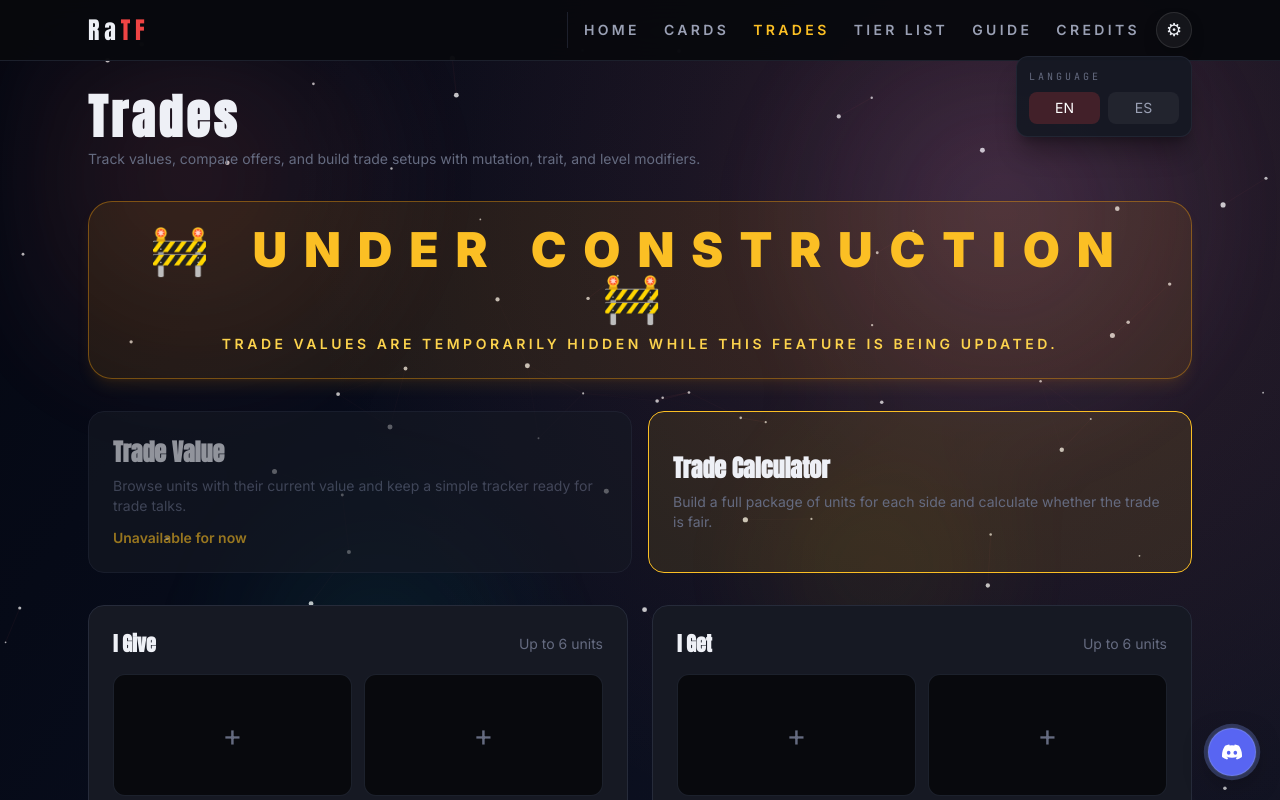
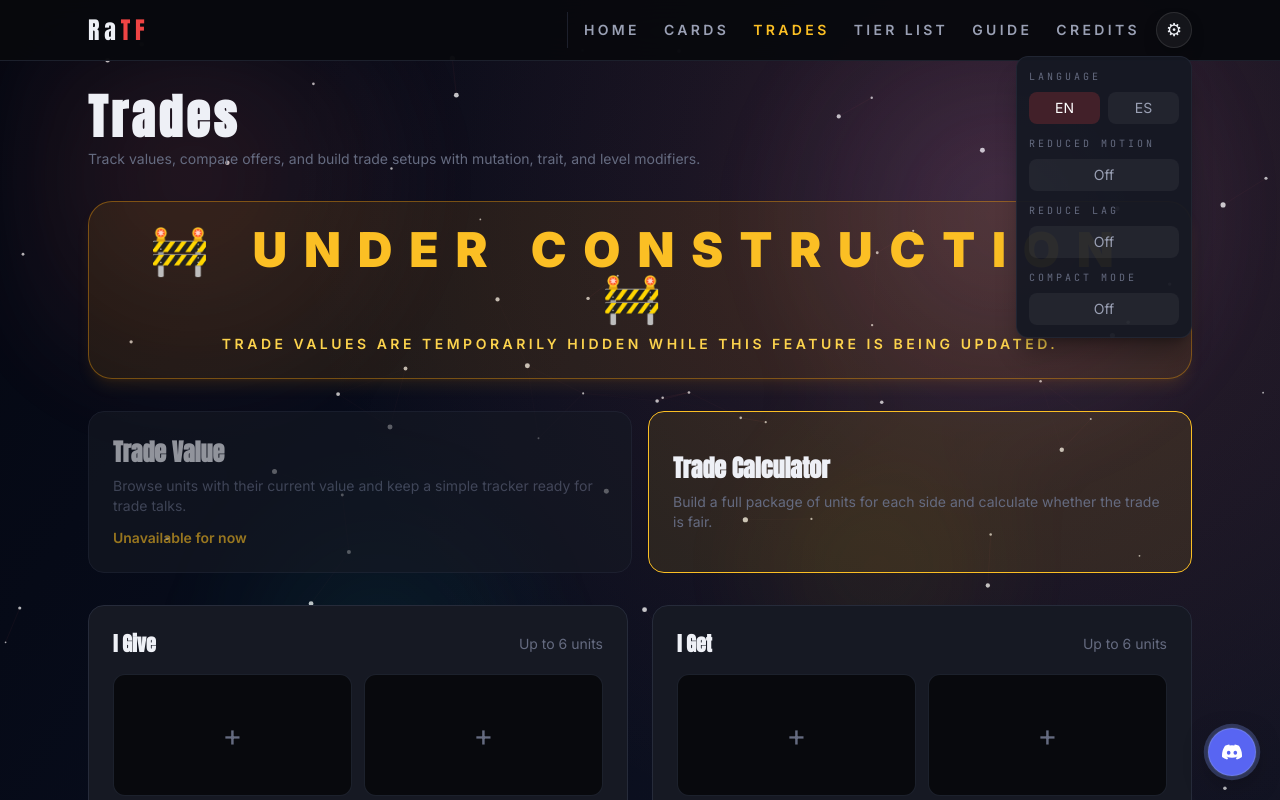
Before and after one commit to DarrrkSide/RaTF, a Next.js app: page /trades in a window 1280 px wide. Both pictures are taken after a click on the button "Open settings". Shown: the top 800 px of the page. Built offline with nearby package versions, Linux system fonts and the light colour scheme.

Commit message:
settings

```diff
--- a/app/globals.css
+++ b/app/globals.css
@@ -110,6 +110,14 @@ select:focus-visible,
   }
 }
 
+.reduced-motion *,
+.reduced-motion *::before,
+.reduced-motion *::after {
+  animation: none !important;
+  transition: none !important;
+  scroll-behavior: auto !important;
+}
+
 @keyframes pulse-ring {
   0% {
     box-shadow: 0 0 0 0 rgba(114, 137, 218, 0.55);
--- a/app/layout.tsx
+++ b/app/layout.tsx
@@ -47,8 +47,19 @@ export default function RootLayout({
           <InteractiveBackground />
           <NavBar />
           <main className="mx-auto max-w-6xl px-4 pb-24 pt-8 sm:px-6">{children}</main>
-          <footer className="mx-auto max-w-6xl border-t border-ink-line/70 px-4 py-8 text-center font-body text-xs text-text-faint sm:px-6">
-            Website developed and design by Eternal (@etx1_) on Discord.
+          <footer className="mx-auto max-w-6xl border-t border-ink-line/70 px-4 py-8 text-text-faint sm:px-6">
+            <div className="flex flex-col gap-4 md:flex-row md:items-center md:justify-between">
+              <div>
+                <p className="font-body text-sm text-text">Roll Anime to Fight guide — units, tier lists, and meta help in one place.</p>
+                <p className="mt-2 text-xs text-text-faint">Updated for the current game meta. Built by Eternal.</p>
+              </div>
+              <div className="flex flex-wrap items-center gap-3 text-sm">
+                <a href="/cards" className="text-rarity-legendary hover:text-white">Cards</a>
+                <a href="/tierlist" className="text-rarity-legendary hover:text-white">Tier List</a>
+                <a href="/tutorial" className="text-rarity-legendary hover:text-white">Guide</a>
+                <a href="https://discord.com/invite/VvuzgFPZBV" target="_blank" rel="noopener noreferrer" className="rounded-full border border-white/10 bg-white/5 px-3 py-1 text-text transition hover:border-rarity-god/40 hover:bg-white/10">Discord</a>
+              </div>
+            </div>
           </footer>
           <DiscordButton />
           <Analytics />
--- a/app/page.tsx
+++ b/app/page.tsx
@@ -74,7 +74,7 @@ const QUICK_LINKS = {
 
 const HERO_COPY = {
   en: {
-    badge: "New guide drops",
+    badge: "Meta update live",
     title: ["ROLL ANIME", "TO FIGHT"],
     subtitle: "Tier lists, unit cards, and everything else you need in one place.",
     featureTitle: "Quick paths",
--- a/components/InteractiveBackground.tsx
+++ b/components/InteractiveBackground.tsx
@@ -1,6 +1,7 @@
 "use client";
 
 import { useEffect, useRef } from "react";
+import { useLanguage } from "@/components/LanguageProvider";
 
 type Ripple = {
   x: number;
@@ -20,6 +21,7 @@ type Particle = {
 
 export default function InteractiveBackground() {
   const canvasRef = useRef<HTMLCanvasElement | null>(null);
+  const { reduceMotion, lowGraphics } = useLanguage();
 
   useEffect(() => {
     const canvas = canvasRef.current;
@@ -35,6 +37,8 @@ export default function InteractiveBackground() {
     let ripples: Ripple[] = [];
     let zoom = 1;
     let targetZoom = 1;
+    let rafId = 0;
+    let running = true;
     const mouse = { x: -9999, y: -9999, active: false, radius: 140 };
 
     const createParticle = () => ({
@@ -74,6 +78,7 @@ export default function InteractiveBackground() {
     };
 
     const draw = () => {
+      if (!running) return;
       zoom += (targetZoom - zoom) * 0.028;
       syncParticleCount();
 
@@ -190,6 +195,7 @@ export default function InteractiveBackground() {
         .filter((ripple) => ripple.alpha > 0.03 && ripple.radius < ripple.maxRadius);
 
       for (const ripple of ripples) {
+        if (!lowGraphics) {
           const gradient = ctx.createRadialGradient(ripple.x, ripple.y, 0, ripple.x, ripple.y, ripple.radius + 40);
           gradient.addColorStop(0, `rgba(248,113,113,${ripple.alpha * 0.18})`);
           gradient.addColorStop(1, "rgba(248,113,113,0)");
@@ -204,8 +210,11 @@ export default function InteractiveBackground() {
           ctx.lineWidth = 1.4;
           ctx.stroke();
         }
+      }
 
-      requestAnimationFrame(draw);
+      if (!reduceMotion) {
+        rafId = requestAnimationFrame(draw);
+      }
     };
 
     resize();
@@ -243,19 +252,23 @@ export default function InteractiveBackground() {
     };
 
     window.addEventListener("resize", resize);
+    if (!reduceMotion) {
       window.addEventListener("pointermove", handlePointerMove);
       window.addEventListener("pointerdown", handlePointerDown);
       window.addEventListener("pointerleave", handlePointerLeave);
       window.addEventListener("wheel", handleWheel, { passive: true });
+    }
 
     return () => {
+      running = false;
+      cancelAnimationFrame(rafId);
       window.removeEventListener("resize", resize);
       window.removeEventListener("pointermove", handlePointerMove);
       window.removeEventListener("pointerdown", handlePointerDown);
       window.removeEventListener("pointerleave", handlePointerLeave);
       window.removeEventListener("wheel", handleWheel);
     };
-  }, []);
+  }, [reduceMotion, lowGraphics]);
 
   return <canvas ref={canvasRef} className="pointer-events-none fixed inset-0 z-0" />;
 }
--- a/components/LanguageProvider.tsx
+++ b/components/LanguageProvider.tsx
@@ -7,17 +7,41 @@ export type Language = "en" | "es";
 type LanguageContextValue = {
   language: Language;
   setLanguage: (language: Language) => void;
+  reduceMotion: boolean;
+  toggleReduceMotion: () => void;
+  lowGraphics: boolean;
+  toggleLowGraphics: () => void;
+  compactMode: boolean;
+  toggleCompactMode: () => void;
 };
 
 const LanguageContext = createContext<LanguageContextValue | undefined>(undefined);
 
 export function LanguageProvider({ children }: { children: React.ReactNode }) {
   const [language, setLanguage] = useState<Language>("en");
+  const [reduceMotion, setReduceMotion] = useState(false);
+  const [lowGraphics, setLowGraphics] = useState(false);
+  const [compactMode, setCompactMode] = useState(false);
 
   useEffect(() => {
-    const stored = window.localStorage.getItem("raf-language") as Language | null;
-    if (stored === "en" || stored === "es") {
-      setLanguage(stored);
+    const storedLanguage = window.localStorage.getItem("raf-language") as Language | null;
+    if (storedLanguage === "en" || storedLanguage === "es") {
+      setLanguage(storedLanguage);
+    }
+
+    const storedMotion = window.localStorage.getItem("raf-reduce-motion");
+    if (storedMotion === "true") {
+      setReduceMotion(true);
+    }
+
+    const storedGraphics = window.localStorage.getItem("raf-low-graphics");
+    if (storedGraphics === "true") {
+      setLowGraphics(true);
+    }
+
+    const storedCompact = window.localStorage.getItem("raf-compact-mode");
+    if (storedCompact === "true") {
+      setCompactMode(true);
     }
   }, []);
 
@@ -26,7 +50,33 @@ export function LanguageProvider({ children }: { children: React.ReactNode }) {
     document.documentElement.lang = language;
   }, [language]);
 
-  const value = useMemo(() => ({ language, setLanguage }), [language]);
+  useEffect(() => {
+    window.localStorage.setItem("raf-reduce-motion", reduceMotion ? "true" : "false");
+    document.documentElement.classList.toggle("reduced-motion", reduceMotion);
+  }, [reduceMotion]);
+
+  useEffect(() => {
+    window.localStorage.setItem("raf-low-graphics", lowGraphics ? "true" : "false");
+  }, [lowGraphics]);
+
+  useEffect(() => {
+    window.localStorage.setItem("raf-compact-mode", compactMode ? "true" : "false");
+    document.documentElement.classList.toggle("compact-mode", compactMode);
+  }, [compactMode]);
+
+  const value = useMemo(
+    () => ({
+      language,
+      setLanguage,
+      reduceMotion,
+      toggleReduceMotion: () => setReduceMotion((value) => !value),
+      lowGraphics,
+      toggleLowGraphics: () => setLowGraphics((value) => !value),
+      compactMode,
+      toggleCompactMode: () => setCompactMode((value) => !value),
+    }),
+    [language, reduceMotion, lowGraphics, compactMode]
+  );
 
   return <LanguageContext.Provider value={value}>{children}</LanguageContext.Provider>;
 }
--- a/components/NavBar.tsx
+++ b/components/NavBar.tsx
@@ -25,13 +25,37 @@ const LINKS = {
 };
 
 const SETTINGS_COPY = {
-  en: { language: "Language", open: "Open settings" },
-  es: { language: "Idioma", open: "Abrir ajustes" },
+  en: {
+    language: "Language",
+    open: "Open settings",
+    motion: "Reduced motion",
+    motionOn: "On",
+    motionOff: "Off",
+    graphics: "Reduce lag",
+    graphicsOn: "On",
+    graphicsOff: "Off",
+    compact: "Compact mode",
+    compactOn: "On",
+    compactOff: "Off",
+  },
+  es: {
+    language: "Idioma",
+    open: "Abrir ajustes",
+    motion: "Movimiento reducido",
+    motionOn: "Activado",
+    motionOff: "Desactivado",
+    graphics: "Reducir lag",
+    graphicsOn: "Activado",
+    graphicsOff: "Desactivado",
+    compact: "Modo compacto",
+    compactOn: "Activado",
+    compactOff: "Desactivado",
+  },
 };
 
 export default function NavBar() {
   const pathname = usePathname();
-  const { language, setLanguage } = useLanguage();
+  const { language, setLanguage, reduceMotion, toggleReduceMotion, lowGraphics, toggleLowGraphics, compactMode, toggleCompactMode } = useLanguage();
   const [settingsOpen, setSettingsOpen] = useState(false);
   const links = LINKS[language];
   const settingsCopy = SETTINGS_COPY[language];
@@ -92,6 +116,44 @@ export default function NavBar() {
                     ES
                   </button>
                 </div>
+                <div className="mt-3 space-y-3">
+                  <div>
+                    <p className="mb-2 font-mono text-[10px] uppercase tracking-[0.3em] text-text-faint">
+                      {settingsCopy.motion}
+                    </p>
+                    <button
+                      type="button"
+                      onClick={toggleReduceMotion}
+                      className={`w-full rounded-lg px-2 py-1.5 text-sm transition ${reduceMotion ? "bg-rarity-god/20 text-white" : "bg-white/5 text-text-dim hover:text-text"}`}
+                    >
+                      {reduceMotion ? settingsCopy.motionOn : settingsCopy.motionOff}
+                    </button>
+                  </div>
+                  <div>
+                    <p className="mb-2 font-mono text-[10px] uppercase tracking-[0.3em] text-text-faint">
+                      {settingsCopy.graphics}
+                    </p>
+                    <button
+                      type="button"
+                      onClick={toggleLowGraphics}
+                      className={`w-full rounded-lg px-2 py-1.5 text-sm transition ${lowGraphics ? "bg-rarity-god/20 text-white" : "bg-white/5 text-text-dim hover:text-text"}`}
+                    >
+                      {lowGraphics ? settingsCopy.graphicsOn : settingsCopy.graphicsOff}
+                    </button>
+                  </div>
+                  <div>
+                    <p className="mb-2 font-mono text-[10px] uppercase tracking-[0.3em] text-text-faint">
+                      {settingsCopy.compact}
+                    </p>
+                    <button
+                      type="button"
+                      onClick={toggleCompactMode}
+                      className={`w-full rounded-lg px-2 py-1.5 text-sm transition ${compactMode ? "bg-rarity-god/20 text-white" : "bg-white/5 text-text-dim hover:text-text"}`}
+                    >
+                      {compactMode ? settingsCopy.compactOn : settingsCopy.compactOff}
+                    </button>
+                  </div>
+                </div>
               </div>
             )}
           </div>
```
Lines whose indentation alone changed are shown as unchanged.
